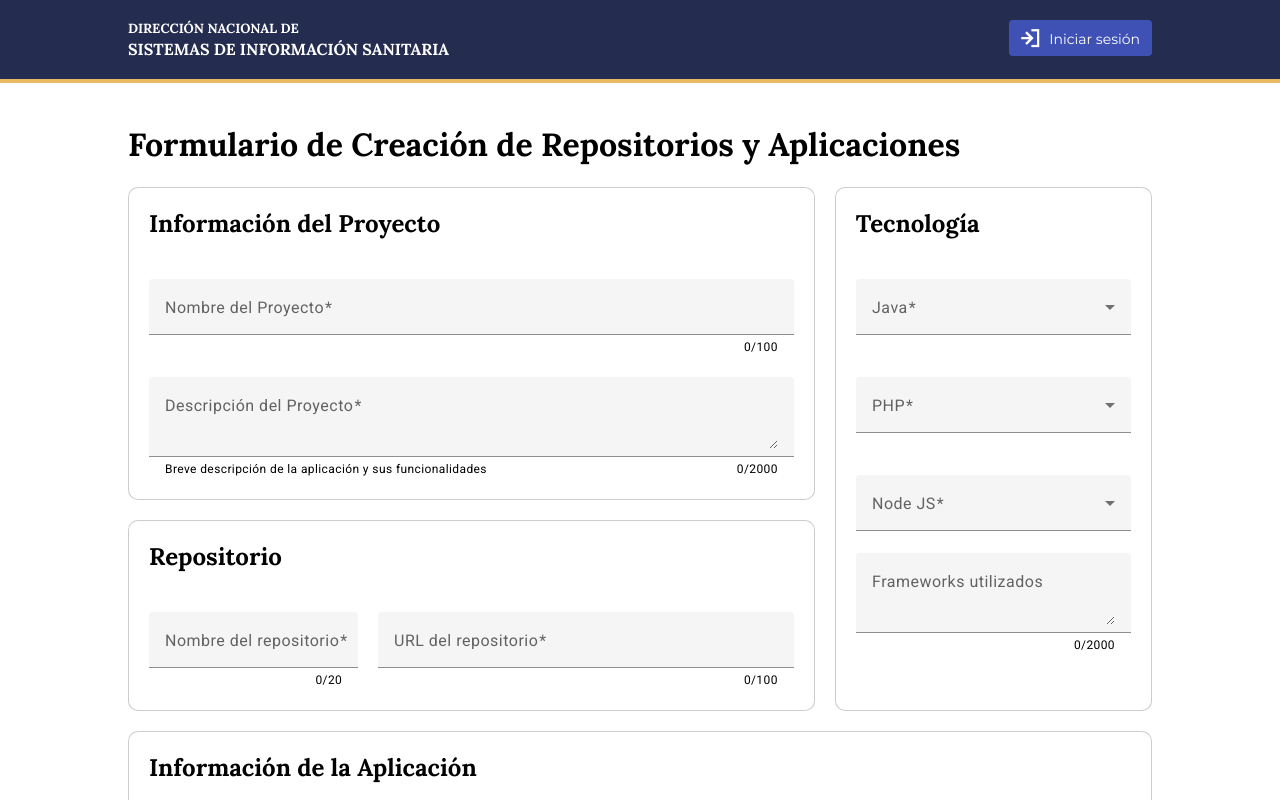
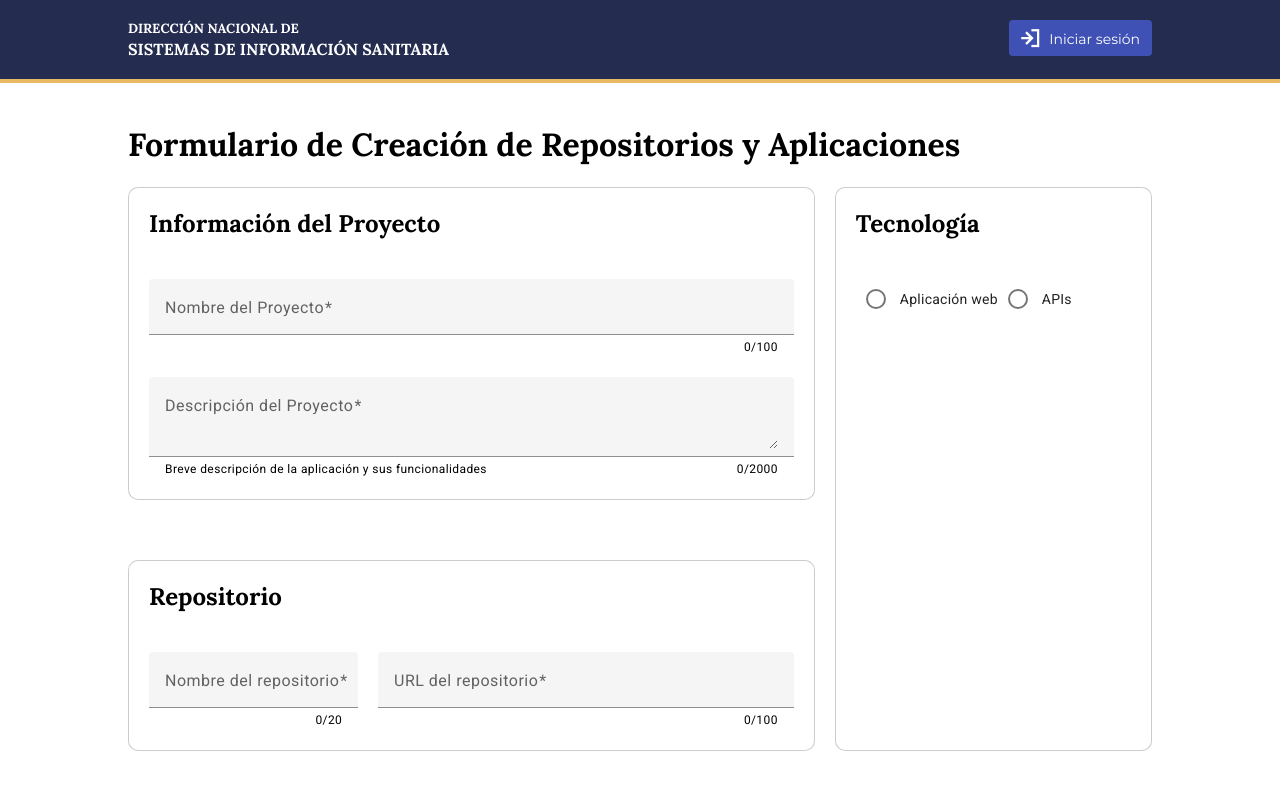
Before and after one commit to pani79/dnsisa, an Angular app: page /autogestion/formularios in a window 1280 px wide. Shown: the top 800 px of the page. Built offline with nearby package versions, Linux system fonts and the light colour scheme.

Commit message:
24-11-22 Maqueta V08

```diff
--- a/src/app/componentes/formularios/autogestion/form-repositorios-aplicaciones-creacion.component.html
+++ b/src/app/componentes/formularios/autogestion/form-repositorios-aplicaciones-creacion.component.html
@@ -89,7 +89,17 @@
             <div>
 
                 <div class="VER">
+
                     <div>
+                        <mat-radio-group aria-label="Select an option">
+                            <mat-radio-button
+                                *ngFor="let tipo of ta_tec_tipo"
+                                [value]="tipo"
+                                (change)="radioSelecciona(tipo, 'tecnoTipo')"
+                            >{{tipo}}</mat-radio-button>
+                          </mat-radio-group>
+                    </div>
+                    <div *ngIf="formSecciones.tecnoTipo === 'Aplicación web' || formSecciones.tecnoTipo === 'APIs'">
                         <mat-form-field>
                             <mat-label>Java</mat-label>
                             <mat-select
@@ -109,7 +119,7 @@
                             </mat-select>
                         </mat-form-field>
                     </div>
-                    <div>
+                    <div *ngIf="formSecciones.tecnoTipo === 'Aplicación web' || formSecciones.tecnoTipo === 'APIs'">
                         <mat-form-field>
                             <mat-label>PHP</mat-label>
                             <mat-select
@@ -129,7 +139,7 @@
                             </mat-select>
                         </mat-form-field>
                     </div>
-                    <div>
+                    <div *ngIf="formSecciones.tecnoTipo === 'Aplicación web'">
                         <mat-form-field>
                             <mat-label>Node JS</mat-label>
                             <mat-select
@@ -151,7 +161,7 @@
                     </div>
                 </div>
 
-                <div>
+                <div *ngIf="formSecciones.tecnoTipo === 'Aplicación web' || formSecciones.tecnoTipo === 'APIs'">
                     <mat-form-field>
                         <mat-label>Frameworks utilizados</mat-label>
                         <textarea
@@ -249,7 +259,7 @@
 
             <div>
                 <div>
-                    <mat-slide-toggle (change)="serviciosCambia($event.checked, 'backends')" [checked]="formSecciones.backends">
+                    <mat-slide-toggle (change)="checkSelecciona($event.checked, 'backends')" [checked]="formSecciones.backends">
                         Backends
                     </mat-slide-toggle>
                 </div>
@@ -272,7 +282,7 @@
             <div>
 
                 <div>
-                    <mat-slide-toggle (change)="serviciosCambia($event.checked, 'apis')" [checked]="formSecciones.apis">
+                    <mat-slide-toggle (change)="checkSelecciona($event.checked, 'apis')" [checked]="formSecciones.apis">
                         APIs Externas
                     </mat-slide-toggle>
                 </div>
@@ -295,7 +305,7 @@
             <div>
 
                 <div>
-                    <mat-slide-toggle (change)="serviciosCambia($event.checked, 'dbs')" [checked]="formSecciones.dbs">
+                    <mat-slide-toggle (change)="checkSelecciona($event.checked, 'dbs')" [checked]="formSecciones.dbs">
                         Bases de Datos
                     </mat-slide-toggle>
                 </div>
@@ -330,7 +340,7 @@
             <div>
 
                 <div>
-                    <mat-slide-toggle (change)="serviciosCambia($event.checked, 'caches')" [checked]="formSecciones.caches">
+                    <mat-slide-toggle (change)="checkSelecciona($event.checked, 'caches')" [checked]="formSecciones.caches">
                         Caches
                     </mat-slide-toggle>
                 </div>
@@ -401,9 +411,8 @@
                 </div>
             </div>
 
+            <!--
             <div class="HOR ut_fl_hor_centro">
-                <!--
-                    -->
                 <div>
                     <p>URL<br>del despliegue</p>
                 </div>
@@ -416,10 +425,11 @@
                             minlength="6" maxlength="100"
                             placeholder="url"
                         >
-                        <!-- <mat-hint align="end">{{inputTitulo.value.length}}/100</mat-hint> -->
                     </mat-form-field>
                 </div>
             </div>
+            -->
+
         </div>
     </section>
 
@@ -610,7 +620,7 @@
 
                     <h3>Storage</h3>
                     <div>
-                        <mat-slide-toggle (change)="serviciosCambia($event.checked, 'backends')" [checked]="formSecciones.backends">
+                        <mat-slide-toggle (change)="checkSelecciona($event.checked, 'backends')" [checked]="formSecciones.backends">
                             Requiere storage local
                         </mat-slide-toggle>
                     </div>
--- a/src/app/componentes/formularios/autogestion/form-repositorios-aplicaciones-creacion.component.ts
+++ b/src/app/componentes/formularios/autogestion/form-repositorios-aplicaciones-creacion.component.ts
@@ -12,7 +12,8 @@ import {
   F_REP_APP_LENG,
   F_REP_APP_ENDPOINT,
   F_REP_APP_DB,
-  F_REP_APP_AMBIENTE
+  F_REP_APP_AMBIENTE ,
+  F_TEC_TIPO
 } from 'src/app/info/tasAuxiliares';
 
 
@@ -34,10 +35,12 @@ export class FormRepositoriosAplicacionesCreacionComponent {
   ta_tec_leng: any
   ta_serv_db: any
   ta_despliegue: any
+  ta_tec_tipo: any
 
-  formSecciones = {
+  formSecciones: any  = {
     backends: false,
     apis: false,
+    tecnoTipo: '',
     dbs: false,
     dbsOtro: false,
     caches: false
@@ -49,11 +52,11 @@ export class FormRepositoriosAplicacionesCreacionComponent {
   constructor(
     public fb: FormBuilder
   ) {
-
     this.ta_endpoints = F_REP_APP_ENDPOINT
     this.ta_tec_leng = F_REP_APP_LENG
     this.ta_serv_db = F_REP_APP_DB
     this.ta_despliegue = F_REP_APP_AMBIENTE
+    this.ta_tec_tipo = F_TEC_TIPO
     this.formularioConfiguracion()
   }
 
@@ -120,8 +123,13 @@ export class FormRepositoriosAplicacionesCreacionComponent {
     this.endPoints.splice(endpoint, 1)
   }
 
-  serviciosCambia(valor:boolean, seccion: string){
-    console.log('serviciosCambia => ', seccion, ' > ', valor);
+  checkSelecciona(valor:boolean, seccion: string){
+    console.log('checkSelecciona => ', seccion, ' > ', valor);
+    this.formSecciones[seccion as keyof typeof this.formSecciones] = valor
+  }
+
+  radioSelecciona(valor:string, seccion: string){
+    console.log('radioSelecciona => ', seccion, ' > ', valor);
     this.formSecciones[seccion as keyof typeof this.formSecciones] = valor
   }
 
--- a/src/app/info/tasAuxiliares.ts
+++ b/src/app/info/tasAuxiliares.ts
@@ -280,6 +280,10 @@ export const F_REP_APP_DB = ['MySQL', 'Oracle', 'PostgreSQL', 'Otro']
 
 export const F_REP_APP_AMBIENTE = ['Desarrollo', 'QA', 'Producción', 'Otros']
 
+export const F_TEC_TIPO = ['Aplicación web', 'APIs']
+
+
+
 /*
 
 Tecnología
--- a/src/styles.css
+++ b/src/styles.css
@@ -37,6 +37,8 @@ h1, h2, h3, h4, h5, h6{
 }
 
 ul li { list-style: none; }
+
+section{     margin-bottom: 40px; }
 
 
 
```
